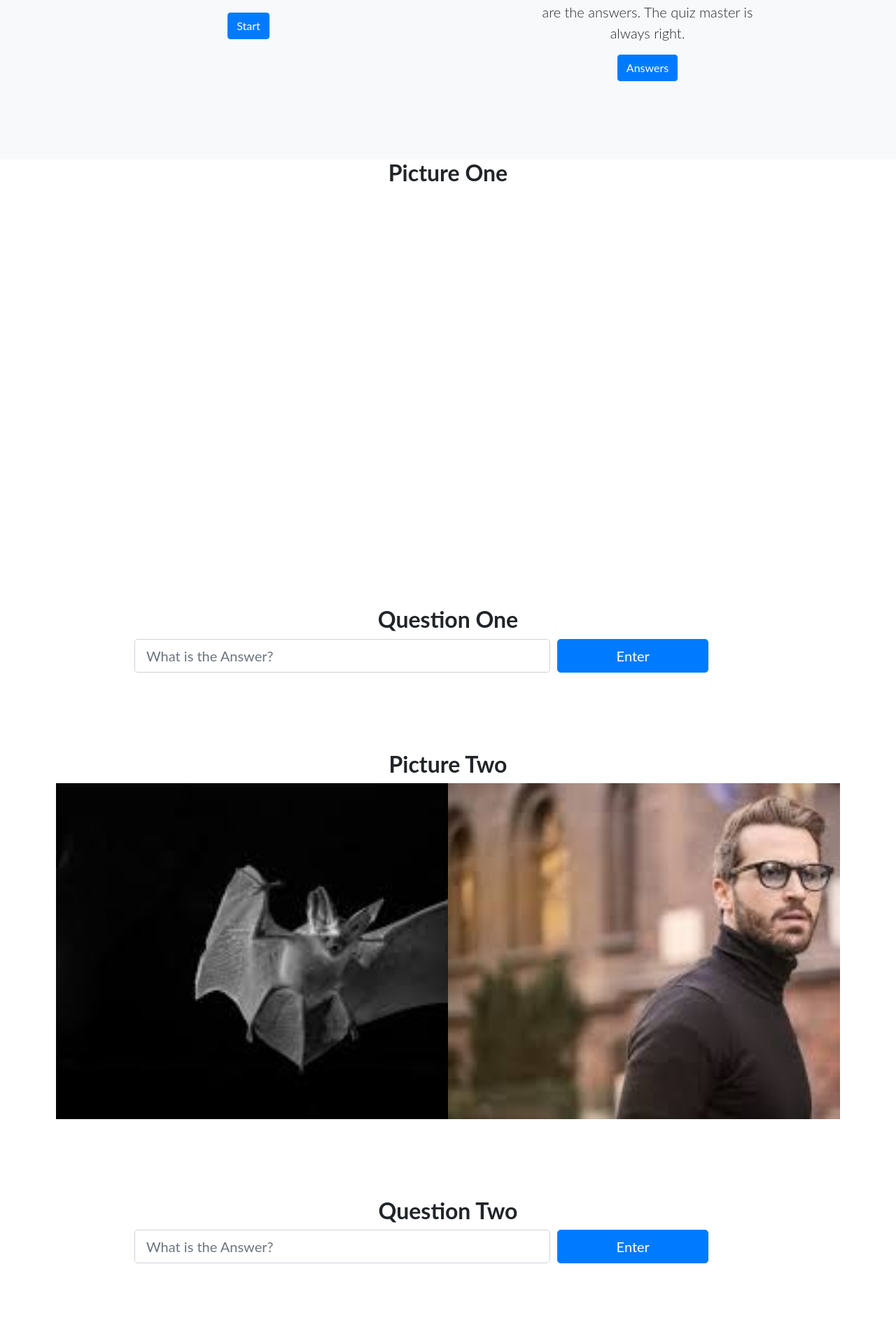
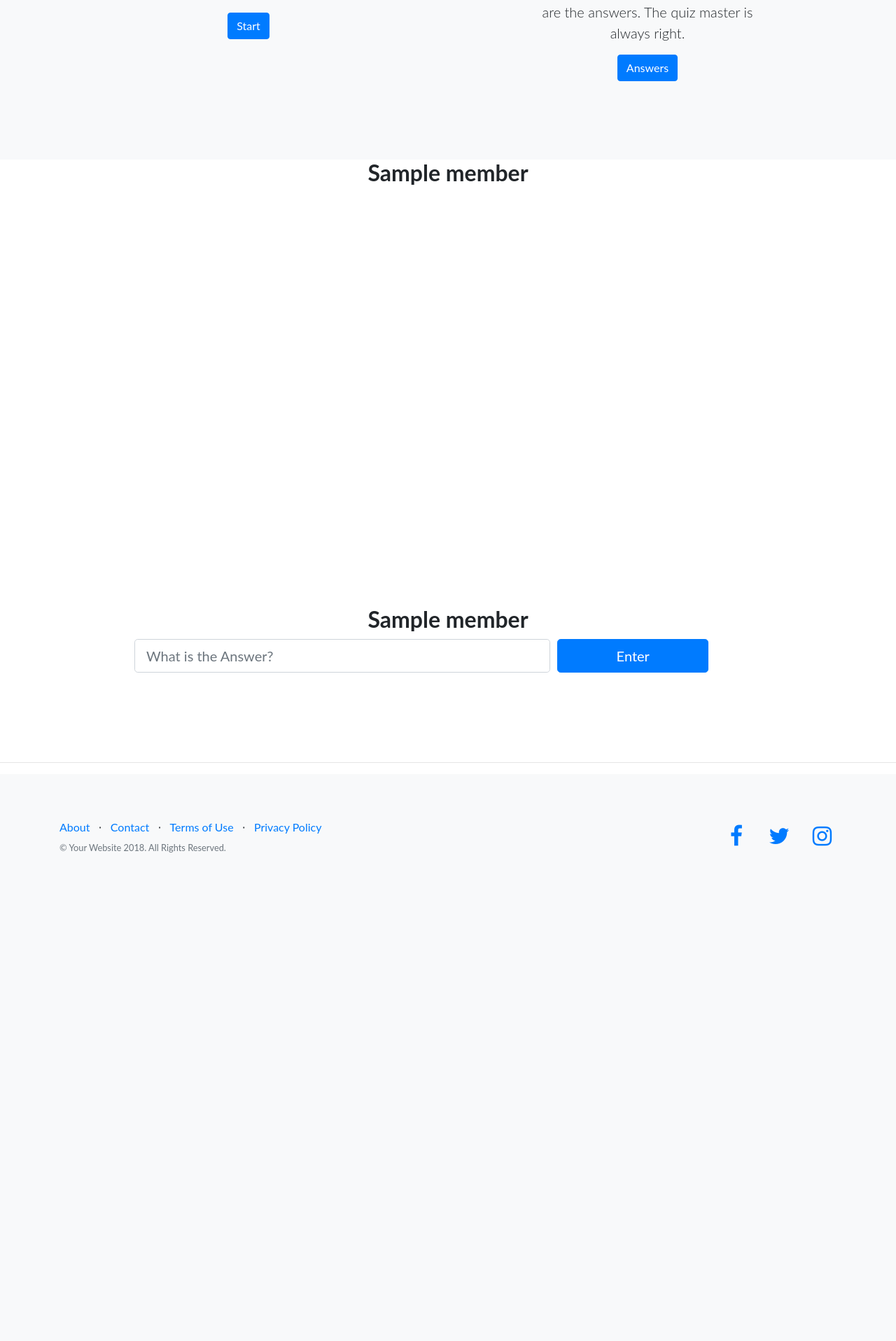
Before and after one commit to Code-Institute-Submissions/picture-round-game, a Flask app: template templates/question.html in a window 1280 px wide. Shown: the part 921-2837 px from the top of the page at 70% size. After the commit the page ends 2139 px from the top, so only its background shows below. Run offline with Flask 2, Linux system fonts and the light colour scheme; the template is opened without the code that fills it: most values are stand-ins (such as "Sample title", 1, 10 or a date in 2020); some libraries are stand-ins or nearby versions.

Commit message:
fixing flask and adding for loop to questions

```diff
--- a/run.py
+++ b/run.py
@@ -42,8 +42,10 @@ def user():
 
 @app.route("/question")
 def question():
-    with open(questions_answers_file, "r"):
-        return render_template("question.html")
+    data = []
+    with open("questions_answers.json", "r") as quest_anws_data:
+        data = json.load(quest_anws_data)
+    return render_template("question.html", quest=data)
 
 @app.route('/answer-question', methods=["GET","POST"])
 def answer_question():
--- a/templates/question.html
+++ b/templates/question.html
@@ -1,17 +1,18 @@
-{% extends 'index.html' %} {%block content%}
+{% extends 'index.html' %} {% block content %}
+{% for member in quest %}
     <section class="showcase">
         <!----------------------------------- Question One ----------------------------------------------->
         <div id="picture-container" class="container-fluid p-0 ">
-            <h2 class="text-center">Picture One</h2>
+            <h2 class="text-center">{{ member.title }}</h2>
             <div class="row no-gutters ">
-                <div class="col-lg-6 order-lg-2 text-white showcase-img" style="background-image" src="{{ image_source_one }}"></div>
-                <div class="col-lg-6 text-white showcase-img" style="background-image" src="{{ image_source_two }}" ></div>
+                <div class="col-lg-6 order-lg-2 text-white showcase-img"  src="{{ member.image_source }}" alt="Picture for {{ member.title }}"></div>
+                <div class="col-lg-6 text-white showcase-img"  src="{{ member.image_source_two }}" alt="Picture for {{ member.title }}" ></div>
             </div>
             <div class="row no-gutters text-center">
                 <div class="col-lg-12 order-lg-1 my-auto showcase-text">
-                    {% if not answer %}
+
                     <form method="POST" action="/answer-question">
-                        <h2>Question One</h2>
+                        <h2>{{ member.title }}</h2><!-------------------------Json title ------------------->
                         <div class="form-row">
                             <div class="col-8 text-center">
                                 <input type="text" class="form-control form-control-lg animated shake" placeholder="What is the Answer?" name="1">
@@ -21,12 +22,11 @@
                             </div>
                         </div>
                     </form>
-                    {%else%}
-                        That was the incorrect answer or check your spelling.
-                    {% endif %}
                 </div>
             </div>
         </div>
+{% endfor %}
+{% endblock %}
         <!----------------------------------- Question Two ----------------------------------------------->
         <div id="picture-container-2" class="container-fluid p-0 ">
             <h2 name"/question-heading-two" class="text-center">Picture Two</h2>
@@ -36,7 +36,6 @@
             </div>
             <div class="row no-gutters text-center">
                 <div class="col-lg-12 order-lg-1 my-auto showcase-text">
-                    {% if not answer %}
                     <form method="post" action="/answer-question">
                         <h2>Question Two</h2>
                         <div class="form-row">
@@ -48,9 +47,6 @@
                             </div>
                         </div>
                     </form>
-                    {%else%}
-                        That was the incorrect answer.
-                    {% endif %}
                 </div>
             </div>
         </div>
@@ -147,4 +143,3 @@
             </div>
         </div>
     </section>
-{%endblock%}
```
Also changed, not shown: questions_answers.json (+9 -9 lines).
